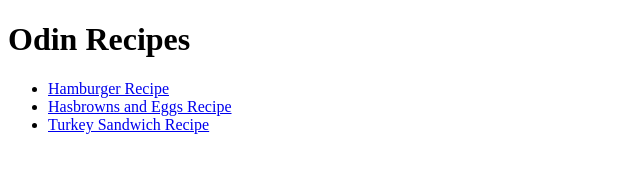
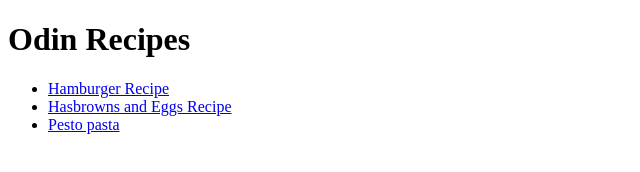
Before and after one commit to ruberrymuffin/odin-recipes, a plain HTML site: page index.html in a window 1280 px wide. Shown: the whole page, without its empty margins (0-640 px from the left). Drawn offline with Linux system fonts and the light colour scheme.

Commit message:
Change turkey sandwich name to pesto

```diff
--- a/index.html
+++ b/index.html
@@ -10,7 +10,7 @@
     <ul>
     <li><a href="recipes/hamburger.html">Hamburger Recipe</a></li>
     <li><a href="recipes/browns.html">Hasbrowns and Eggs Recipe</a></li>
-    <li><a href="recipes/pasta.html">Turkey Sandwich Recipe</a></li>
+    <li><a href="recipes/pasta.html">Pesto pasta</a></li>
     </ul>
 </body>
 </html>
```
